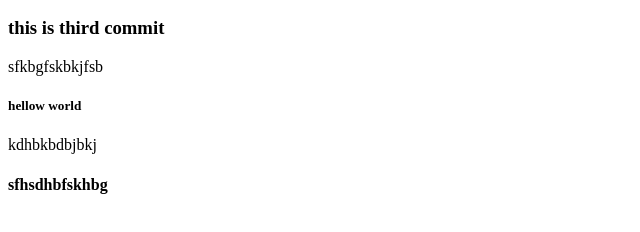
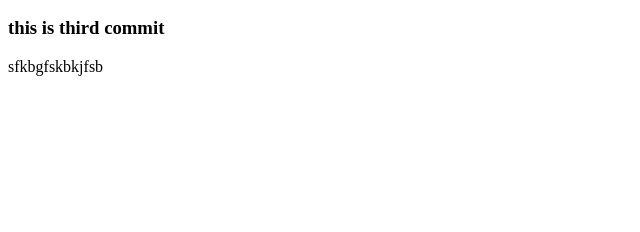
Before and after one commit to Yashwant4u/Demo, a plain HTML site: page index.html in a window 1280 px wide. Shown: the part 96-328 px from the top of the page, without its empty margins (0-640 px from the left). Drawn offline with Linux system fonts and the light colour scheme.

Commit message:
Update index.html

```diff
--- a/index.html
+++ b/index.html
@@ -3,6 +3,3 @@
 <h2>this is testing</h2>
 <h3>this is third commit</h3>
 sfkbgfskbkjfsb
-<h5>hellow world</h5>
-kdhbkbdbjbkj
-<h4>sfhsdhbfskhbg</h4>
```
